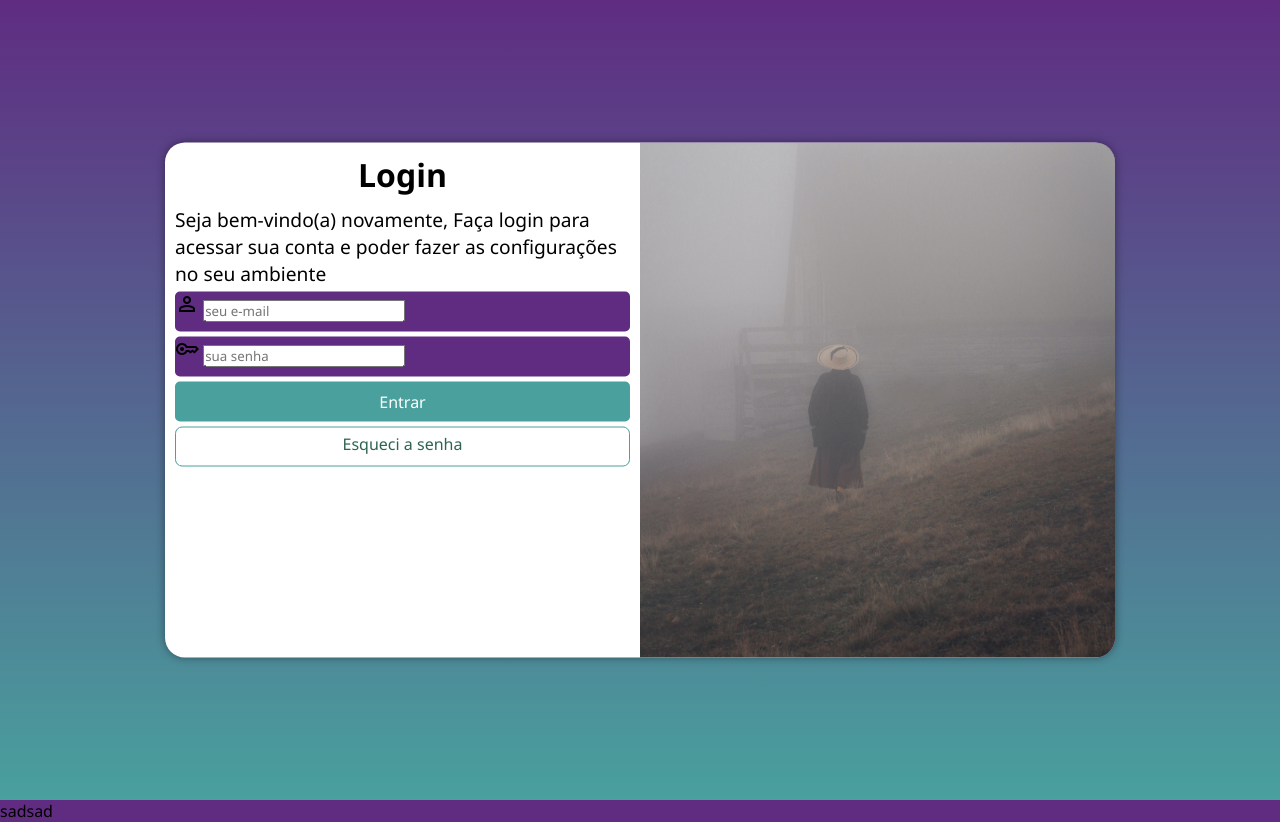
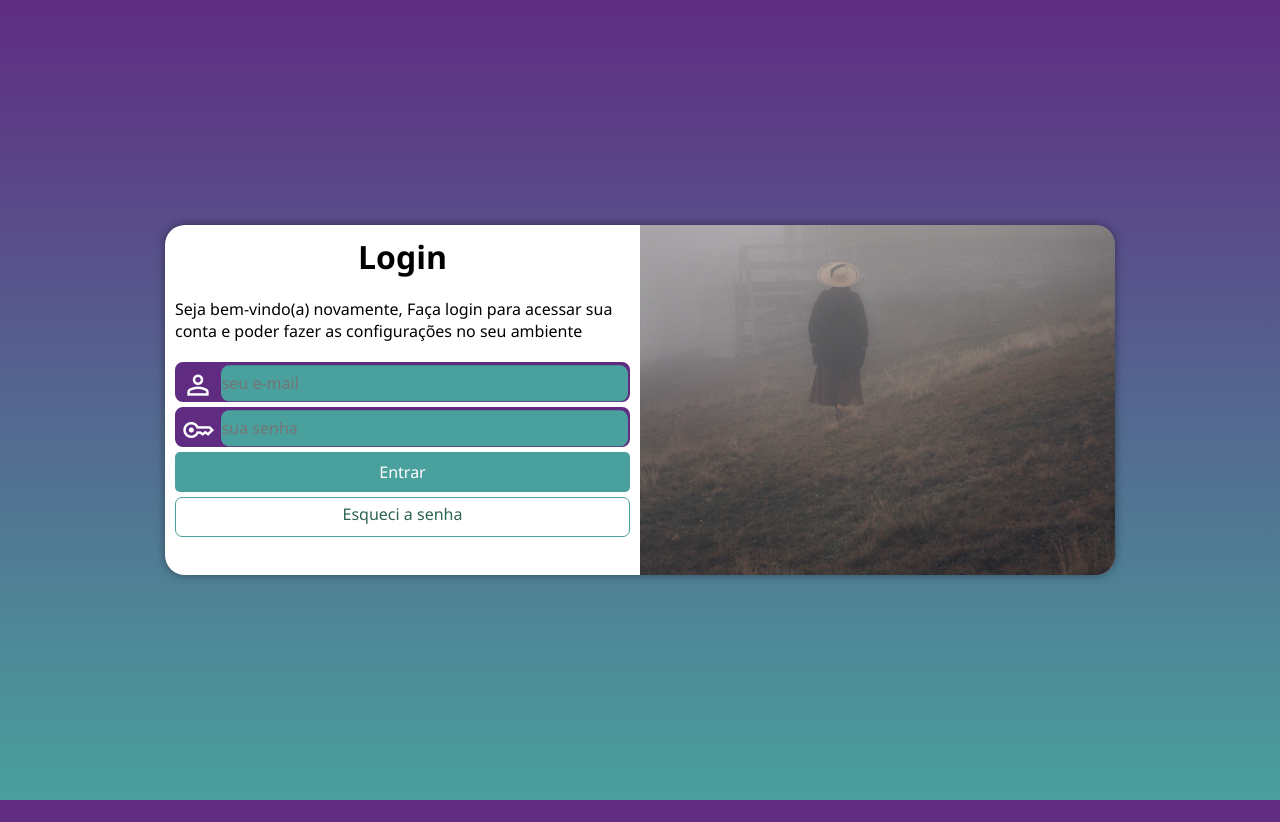
Before and after one commit to luis-pedro/projeto-login, a plain HTML site: page index.html in a window 1280 px wide. After the commit the page ends 800 px from the top, so only its background shows below. Drawn offline with nearby package versions, Linux system fonts and the light colour scheme.

Commit message:
capítulo 26 - aula 06

```diff
--- a/estilos/media-queries.css
+++ b/estilos/media-queries.css
@@ -6,7 +6,7 @@
     Lilás: #5f2c82
 */
 
-@media screen and (min-width: 768px) and (max-width: 992px) {
+@media screen and (min-width: 768px) and (max-width: 992px) { /* configuração para tablet */
 
     body{
         background-image: linear-gradient(to top, #49a09d, #5f2c82);
@@ -14,6 +14,7 @@
 
     section#login {
         width: 80vw;
+        height: 280px;
     }
 
     section#login > div#imagem {
@@ -28,7 +29,7 @@
     }
 }
 
-@media screen and (min-width: 992px) {
+@media screen and (min-width: 992px) { /* configurações para desktop */
 
     body{
         background-image: linear-gradient(to top, #49a09d, #5f2c82);
@@ -36,6 +37,7 @@
 
     section#login {
         width: 950px;
+        height: 350px;
     }
 
     section#login > div#imagem {
@@ -54,6 +56,7 @@
     }
 
     div#formulario > p {
-        font-size: 1.2em;
+        font-size: 1em;
+        margin: 20px 0px;
     }
 }
--- a/estilos/style.css
+++ b/estilos/style.css
@@ -29,7 +29,6 @@ section#login {
     position: absolute;
     top: 50%;
     left: 50%;
-    transform: translate(-50%, -50%);
     overflow: hidden;
 
     background-color: white;
@@ -40,6 +39,7 @@ section#login {
 
     transition: width 0.3s, heigth 0.3s;
     transition-timing-function: ease;
+    transform: translate(-50%, -50%);
 }
 
 section#login > div#imagem {
@@ -67,15 +67,38 @@ div#formulario > p {
 
 form > div.campo {
     background-color: #5f2c82;
+    border: 2px solid #5f2c82;
     display: block;
     width: 100%;
     height: 40px;
-    border-radius: 5px;
+    border-radius: 8px;
     margin: 5px 0px;
 }
 
 div.campo > label {
     display: none;
+}
+
+div.campo > span {
+    color: white;
+    font-size: 2em;
+    width: 40px;
+    padding: 5px;
+}
+
+div.campo > input {
+    background-color: #49a09d;
+    font-size: 1em;
+    width: calc(100% - 44.6px);
+    height: 100%;
+    border: 0px;
+    border-radius: 8px;
+    padding: 0.5px;
+    transform: translateY(-11.7px);
+}
+
+div.campo > input:focus-within {
+    background-color: #ffffff;
 }
 
 form > input[type=submit] {
--- a/index.html
+++ b/index.html
@@ -43,7 +43,4 @@
         </section>
     </main>
 </body>
-
-sadsad
-
 </html>
```
